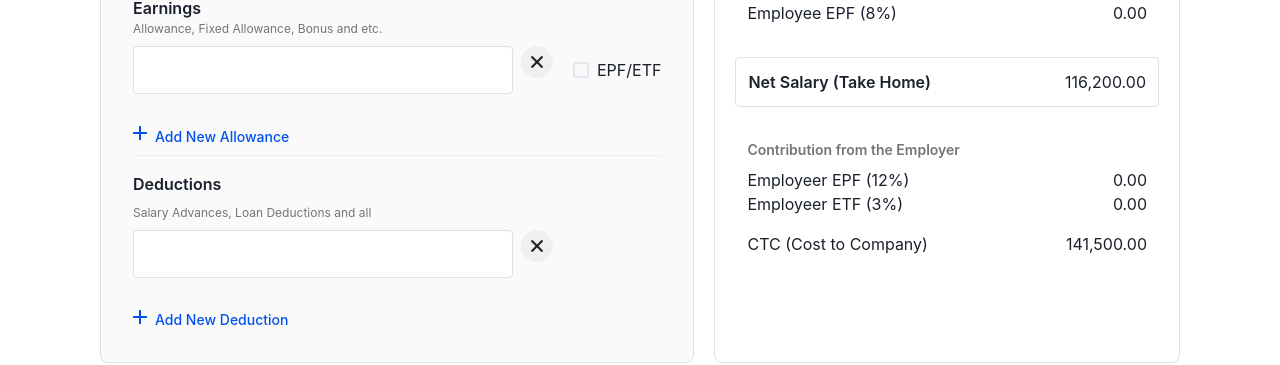
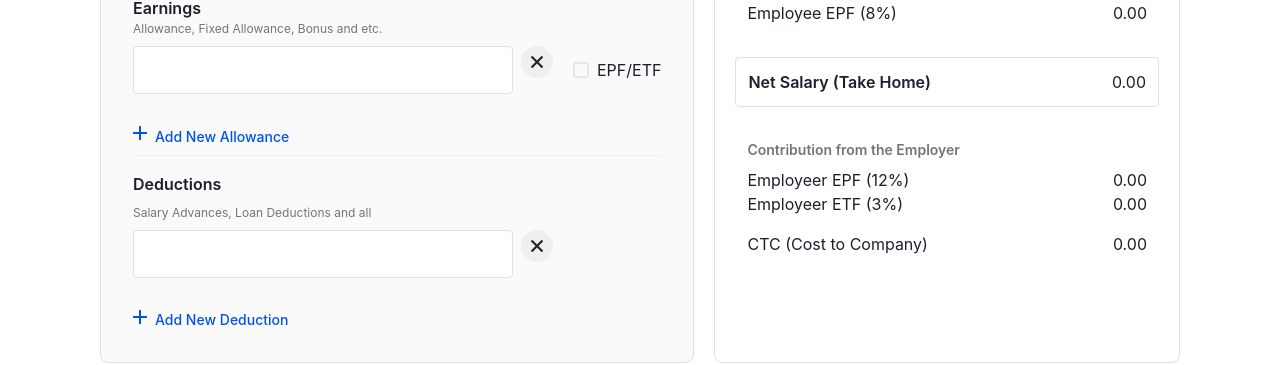
Before and after one commit to charith1997/salary-calculator-betalaunch, a React (Create React App) app: page / in a window 1280 px wide. Shown: the part 279-644 px from the top of the page. Built offline with nearby package versions, Linux system fonts and the light colour scheme.

Commit message:
components created

```diff
--- a/src/App.tsx
+++ b/src/App.tsx
@@ -17,6 +17,14 @@ import resetIcon from "./assets/reset_icon.png";
 import closeIcon from "./assets/close_icon.png";
 import addIcon from "./assets/add_icon.png";
 import { useState } from "react";
+import BasicSalary from "./components/BasicSalary";
+import GrossEarnings from "./components/GrossEarnings";
+import GrossDeduction from "./components/GrossDeduction";
+import EmployeeEPF8 from "./components/EmplyeeEPF8";
+import NetSalary from "./components/NetSalary";
+import EmployeeEPF12 from "./components/EmployeeEPF12";
+import EmployeeEPF3 from "./components/EmployeeEPF3";
+import CostOfCompany from "./components/CostOfCompany";
 
 function App() {
   const [allowances, setAllowances] = useState([{ allowance: "", epf: false }]);
@@ -25,9 +33,6 @@ function App() {
   const [grossEarnings, setGrossEarning] = useState("");
   const [grossDeductions, setGrossDeductions] = useState("");
   const [totalOfEPFAllowed, setTotalOfEPFAllowed] = useState("");
-
-  console.log(basicSalary, "basicSalary");
-  console.log(totalOfEPFAllowed, "totalOfEPFAllowed");
 
   const addNewAllowanceHandler = () => {
     setAllowances([...allowances, { allowance: "", epf: false }]);
@@ -382,49 +387,16 @@ function App() {
             </Text>
           </Flex>
 
-          <Flex>
-            <Text fontFamily={"inter"} fontWeight={"400"} fontSize={"16px"}>
-              Basic Salary
-            </Text>
-            <Spacer />
-            <Text fontFamily={"inter"} fontWeight={"400"} fontSize={"16px"}>
-              {basicSalary == "" && "0.00"}
-              {basicSalary != "" && parseFloat(basicSalary).toFixed(2)}
-            </Text>
-          </Flex>
+          <BasicSalary basicSalary={basicSalary} />
 
-          <Flex>
-            <Text fontFamily={"inter"} fontWeight={"400"} fontSize={"16px"}>
-              Gross Earning
-            </Text>
-            <Spacer />
-            <Text fontFamily={"inter"} fontWeight={"400"} fontSize={"16px"}>
-              {grossEarnings == "" && "0.00"}
-              {grossEarnings != "" && parseFloat(grossEarnings).toFixed(2)}
-            </Text>
-          </Flex>
+          <GrossEarnings grossEarnings={grossEarnings} />
 
-          <Flex>
-            <Text fontFamily={"inter"} fontWeight={"400"} fontSize={"16px"}>
-              Gross Deduction
-            </Text>
-            <Spacer />
-            <Text fontFamily={"inter"} fontWeight={"400"} fontSize={"16px"}>
-              {grossDeductions == "" && "0.00"}
-              {grossDeductions != "" && parseFloat(grossDeductions).toFixed(2)}
-            </Text>
-          </Flex>
+          <GrossDeduction grossDeductions={grossDeductions} />
 
-          <Flex>
-            <Text fontFamily={"inter"} fontWeight={"400"} fontSize={"16px"}>
-              Employee EPF (8%)
-            </Text>
-            <Spacer />
-            <Text fontFamily={"inter"} fontWeight={"400"} fontSize={"16px"}>
-              {totalOfEPFAllowed == "" && "0.00"}
-              {totalOfEPFAllowed != "" && ((parseFloat(basicSalary) + parseFloat(totalOfEPFAllowed)) * 8 / 100 ).toFixed(2)}
-            </Text>
-          </Flex>
+          <EmployeeEPF8
+            basicSalary={basicSalary}
+            totalOfEPFAllowed={totalOfEPFAllowed}
+          />
         </Box>
 
         <Box
@@ -435,15 +407,12 @@ function App() {
           padding={3}
           mx={5}
         >
-          <Flex>
-            <Text fontFamily={"inter"} fontWeight={"600"} fontSize={"16px"}>
-              Net Salary (Take Home)
-            </Text>
-            <Spacer />
-            <Text fontFamily={"inter"} fontWeight={"400"} fontSize={"16px"}>
-              116,200.00
-            </Text>
-          </Flex>
+          <NetSalary
+            basicSalary={basicSalary}
+            grossEarnings={grossEarnings}
+            grossDeductions={grossDeductions}
+            totalOfEPFAllowed={totalOfEPFAllowed}
+          />
         </Box>
 
         <Box padding={8}>
@@ -458,37 +427,22 @@ function App() {
             </Text>
           </Flex>
 
-          <Flex>
-            <Text fontFamily={"inter"} fontWeight={"400"} fontSize={"16px"}>
-              Employeer EPF (12%)
-            </Text>
-            <Spacer />
-            <Text fontFamily={"inter"} fontWeight={"400"} fontSize={"16px"}>
-              {totalOfEPFAllowed == "" && "0.00"}
-              {totalOfEPFAllowed != "" && ((parseFloat(basicSalary) + parseFloat(totalOfEPFAllowed)) * 12 / 100 ).toFixed(2)}
-            </Text>
-          </Flex>
+          <EmployeeEPF12
+            totalOfEPFAllowed={totalOfEPFAllowed}
+            basicSalary={basicSalary}
+          />
 
-          <Flex>
-            <Text fontFamily={"inter"} fontWeight={"400"} fontSize={"16px"}>
-              Employeer ETF (3%)
-            </Text>
-            <Spacer />
-            <Text fontFamily={"inter"} fontWeight={"400"} fontSize={"16px"}>
-            {totalOfEPFAllowed == "" && "0.00"}
-              {totalOfEPFAllowed != "" && ((parseFloat(basicSalary) + parseFloat(totalOfEPFAllowed)) * 3 / 100 ).toFixed(2)}
-            </Text>
-          </Flex>
+          <EmployeeEPF3
+            basicSalary={basicSalary}
+            totalOfEPFAllowed={totalOfEPFAllowed}
+          />
 
-          <Flex mt={4}>
-            <Text fontFamily={"inter"} fontWeight={"400"} fontSize={"16px"}>
-              CTC (Cost to Company)
-            </Text>
-            <Spacer />
-            <Text fontFamily={"inter"} fontWeight={"400"} fontSize={"16px"}>
-              141,500.00
-            </Text>
-          </Flex>
+          <CostOfCompany
+            totalOfEPFAllowed={totalOfEPFAllowed}
+            grossDeductions={grossDeductions}
+            grossEarnings={grossEarnings}
+            basicSalary={basicSalary}
+          />
         </Box>
       </Box>
     </Flex>
--- /dev/null
+++ b/src/components/BasicSalary.tsx
@@ -0,0 +1,24 @@
+import {
+    Flex,
+    Spacer,
+    Text,
+  } from "@chakra-ui/react";
+
+const BasicSalary = (props: any) => {
+  return (
+    <>
+      <Flex>
+        <Text fontFamily={"inter"} fontWeight={"400"} fontSize={"16px"}>
+          Basic Salary
+        </Text>
+        <Spacer />
+        <Text fontFamily={"inter"} fontWeight={"400"} fontSize={"16px"}>
+          {props.basicSalary == "" && "0.00"}
+          {props.basicSalary != "" && parseFloat(props.basicSalary).toFixed(2)}
+        </Text>
+      </Flex>
+    </>
+  );
+};
+
+export default BasicSalary;
--- /dev/null
+++ b/src/components/CostOfCompany.tsx
@@ -0,0 +1,29 @@
+import { Flex, Spacer, Text } from "@chakra-ui/react";
+
+const CostOfCompany = (props: any) => {
+  return (
+    <>
+      <Flex mt={4}>
+        <Text fontFamily={"inter"} fontWeight={"400"} fontSize={"16px"}>
+          CTC (Cost to Company)
+        </Text>
+        <Spacer />
+        <Text fontFamily={"inter"} fontWeight={"400"} fontSize={"16px"}>
+          {props.basicSalary == "" && "0.00"}
+          {props.basicSalary != "" &&
+            (
+              parseFloat(props.basicSalary) +
+              parseFloat(props.grossEarnings) -
+              parseFloat(props.grossDeductions) +
+              ((parseFloat(props.basicSalary) + parseFloat(props.totalOfEPFAllowed)) * 12) /
+                100 +
+              ((parseFloat(props.basicSalary) + parseFloat(props.totalOfEPFAllowed)) * 3) /
+                100
+            ).toFixed(2)}
+        </Text>
+      </Flex>
+    </>
+  );
+};
+
+export default CostOfCompany;
--- /dev/null
+++ b/src/components/EmployeeEPF12.tsx
@@ -0,0 +1,28 @@
+import {
+    Flex,
+    Spacer,
+    Text,
+  } from "@chakra-ui/react";
+
+const EmployeeEPF12 = (props: any) => {
+  return (
+    <>
+      <Flex>
+        <Text fontFamily={"inter"} fontWeight={"400"} fontSize={"16px"}>
+          Employeer EPF (12%)
+        </Text>
+        <Spacer />
+        <Text fontFamily={"inter"} fontWeight={"400"} fontSize={"16px"}>
+          {props.totalOfEPFAllowed == "" && "0.00"}
+          {props.totalOfEPFAllowed != "" &&
+            (
+              ((parseFloat(props.basicSalary) + parseFloat(props.totalOfEPFAllowed)) * 12) /
+              100
+            ).toFixed(2)}
+        </Text>
+      </Flex>
+    </>
+  );
+};
+
+export default EmployeeEPF12;
--- /dev/null
+++ b/src/components/EmployeeEPF3.tsx
@@ -0,0 +1,28 @@
+import {
+    Flex,
+    Spacer,
+    Text,
+  } from "@chakra-ui/react";
+
+const EmployeeEPF3 = (props: any) => {
+  return (
+    <>
+      <Flex>
+        <Text fontFamily={"inter"} fontWeight={"400"} fontSize={"16px"}>
+          Employeer ETF (3%)
+        </Text>
+        <Spacer />
+        <Text fontFamily={"inter"} fontWeight={"400"} fontSize={"16px"}>
+          {props.totalOfEPFAllowed == "" && "0.00"}
+          {props.totalOfEPFAllowed != "" &&
+            (
+              ((parseFloat(props.basicSalary) + parseFloat(props.totalOfEPFAllowed)) * 3) /
+              100
+            ).toFixed(2)}
+        </Text>
+      </Flex>
+    </>
+  );
+};
+
+export default EmployeeEPF3;
--- /dev/null
+++ b/src/components/EmplyeeEPF8.tsx
@@ -0,0 +1,26 @@
+import {
+    Flex,
+    Spacer,
+    Text,
+  } from "@chakra-ui/react";
+
+const EmployeeEPF8 = (props: any) => {
+    return <>
+    <Flex>
+            <Text fontFamily={"inter"} fontWeight={"400"} fontSize={"16px"}>
+              Employee EPF (8%)
+            </Text>
+            <Spacer />
+            <Text fontFamily={"inter"} fontWeight={"400"} fontSize={"16px"}>
+              {props.totalOfEPFAllowed == "" && "0.00"}
+              {props.totalOfEPFAllowed != "" &&
+                (
+                  ((parseFloat(props.basicSalary) + parseFloat(props.totalOfEPFAllowed)) *
+                    8) /
+                  100
+                ).toFixed(2)}
+            </Text>
+          </Flex></>
+}
+
+export default EmployeeEPF8;
--- /dev/null
+++ b/src/components/GrossDeduction.tsx
@@ -0,0 +1,24 @@
+import {
+    Flex,
+    Spacer,
+    Text,
+  } from "@chakra-ui/react";
+
+const GrossDeduction = (props: any) => {
+  return (
+    <>
+      <Flex>
+        <Text fontFamily={"inter"} fontWeight={"400"} fontSize={"16px"}>
+          Gross Deduction
+        </Text>
+        <Spacer />
+        <Text fontFamily={"inter"} fontWeight={"400"} fontSize={"16px"}>
+          {props.grossDeductions == "" && "0.00"}
+          {props.grossDeductions != "" && parseFloat(props.grossDeductions).toFixed(2)}
+        </Text>
+      </Flex>
+    </>
+  );
+};
+
+export default GrossDeduction;
--- /dev/null
+++ b/src/components/GrossEarnings.tsx
@@ -0,0 +1,21 @@
+import { Flex, Spacer, Text } from "@chakra-ui/react";
+
+const GrossEarnings = (props: any) => {
+  return (
+    <>
+      <Flex>
+        <Text fontFamily={"inter"} fontWeight={"400"} fontSize={"16px"}>
+          Gross Earning
+        </Text>
+        <Spacer />
+        <Text fontFamily={"inter"} fontWeight={"400"} fontSize={"16px"}>
+          {props.grossEarnings == "" && "0.00"}
+          {props.grossEarnings != "" &&
+            parseFloat(props.grossEarnings).toFixed(2)}
+        </Text>
+      </Flex>
+    </>
+  );
+};
+
+export default GrossEarnings;
--- /dev/null
+++ b/src/components/NetSalary.tsx
@@ -0,0 +1,31 @@
+import {
+    Flex,
+    Spacer,
+    Text,
+  } from "@chakra-ui/react";
+
+const NetSalary = (props: any) => {
+  return (
+    <>
+      <Flex>
+        <Text fontFamily={"inter"} fontWeight={"600"} fontSize={"16px"}>
+          Net Salary (Take Home)
+        </Text>
+        <Spacer />
+        <Text fontFamily={"inter"} fontWeight={"400"} fontSize={"16px"}>
+          {props.basicSalary == "" && "0.00"}
+          {props.basicSalary != "" &&
+            (
+              parseFloat(props.basicSalary) +
+              parseFloat(props.grossEarnings) -
+              parseFloat(props.grossDeductions) -
+              ((parseFloat(props.basicSalary) + parseFloat(props.totalOfEPFAllowed)) * 8) /
+                100
+            ).toFixed(2)}
+        </Text>
+      </Flex>
+    </>
+  );
+};
+
+export default NetSalary;
```
